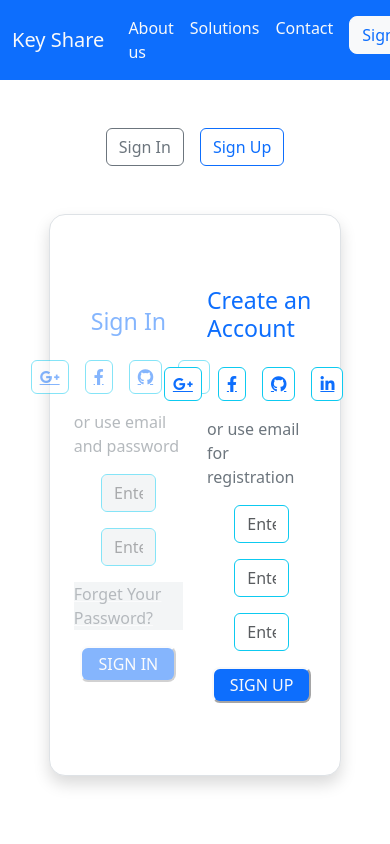
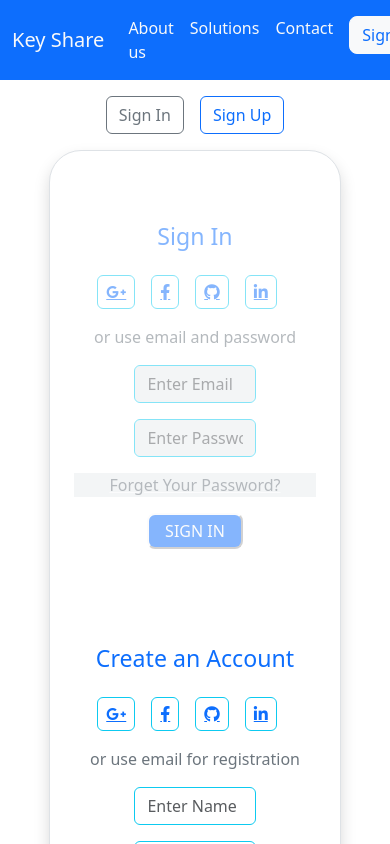
Before and after one commit to MohamedDharik/React-app, a React (Vite) app: page / in a window 390 px wide. Shown: the top 844 px of the page. Built offline with nearby package versions, Linux system fonts and the light colour scheme.

Commit message:
Initial commit

```diff
--- a/src/Signup/Signup.jsx
+++ b/src/Signup/Signup.jsx
@@ -41,16 +41,16 @@ function Signup(){
   return(
     <>
     <Row>
-      <Col className='d-flex justify-content-center flex-row mt-5'>
+      <Col className='d-flex justify-content-center flex-row mt-3'>
       <input type="radio" className="btn-check" name="options-outlined" id="secondary-outlined" onClick={Toggle} ></input>
       <label className="btn btn-outline-secondary me-2" htmlFor="secondary-outlined" >Sign In</label>
       <input type="radio" className="btn-check" name="options-outlined" id="primary-outlined" onClick={Toggle} ></input>
       <label className="btn btn-outline-primary ms-2" htmlFor="primary-outlined">Sign Up</label>
     </Col>
     </Row>
-    <div className="mt-5 card shadow p-4 mb-5 bg-white rounded border rounded-4 d-flex justify-content-center ms-auto me-auto  w-75">
+    <div className="mt-3 card shadow p-4 mb-5 bg-white rounded border rounded-5 d-flex justify-content-center ms-auto me-auto  w-75">
       <Row >
-        <Col  className='col-6 d-flex flex-column justify-content-center ' style={signin ? disabledColumnStyle : {}}>
+        <Col  className='col-lg-6 col-md-6 col-sm-12 d-flex flex-column justify-content-center ' style={signin ? disabledColumnStyle : {}}>
         <h3 className='text-bold mt-5 d-flex justify-content-center text-primary'>Sign In</h3>
         <div className="d-flex justify-content-center mt-3 flex-row icon" disabled={signin}>
         <a href='#'><i className=' link-underline-light card p-2 fa-brands fa-google-plus-g me-3 border-info text-primary'></i></a>
@@ -69,7 +69,7 @@ function Signup(){
         </Form>
         </Col>
 
-        <Col  className='col-6 d-flex flex-column justify-content-center ' style={signup ? disabledColumnStyle : {}}>
+        <Col  className='col-lg-6 col-md-6 col-sm-12 d-flex flex-column justify-content-center ' style={signup ? disabledColumnStyle : {}}>
         <h3 className='text-bold mt-5 d-flex justify-content-center text-primary'>Create an Account</h3>
         <div className="d-flex justify-content-center mt-3 flex-row icon" disabled={signup}>
         <a href='#'><i className=' link-underline-light card p-2 fa-brands fa-google-plus-g me-3 border-info text-primary'></i></a>
```
